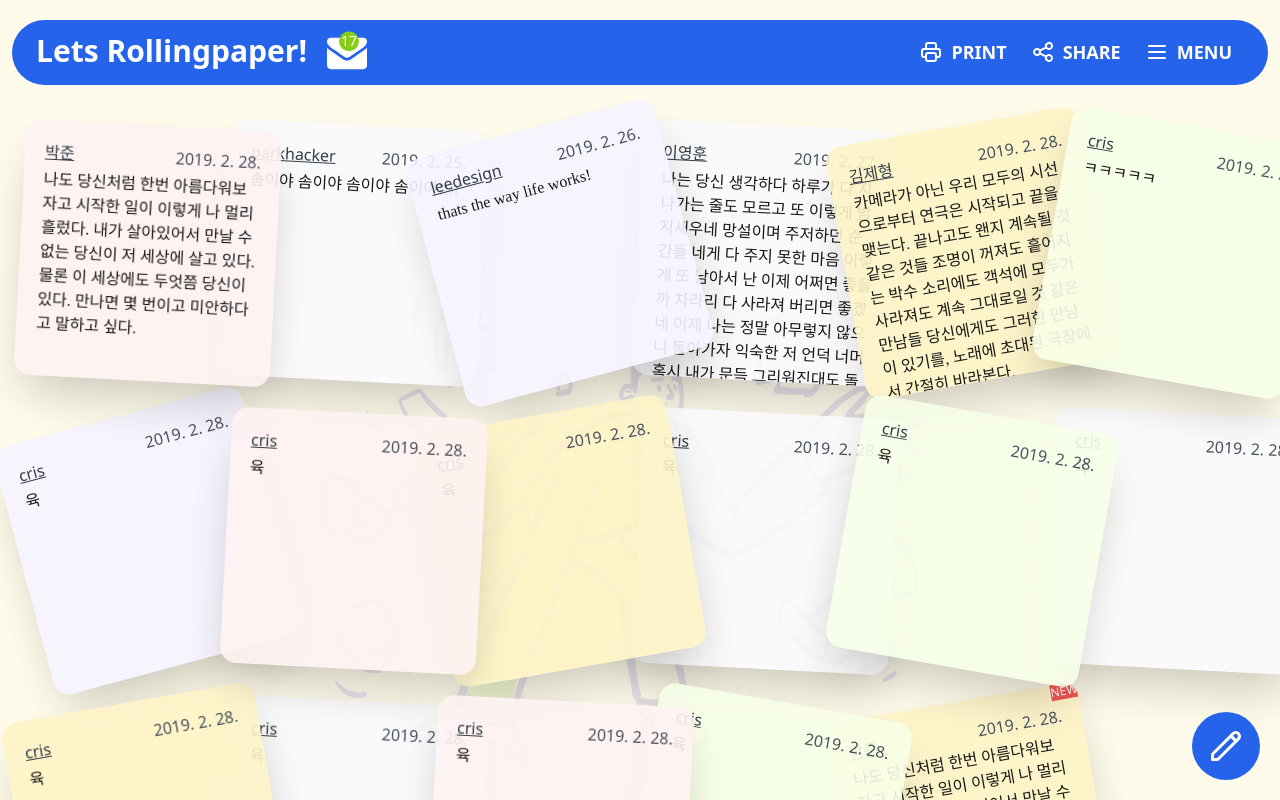
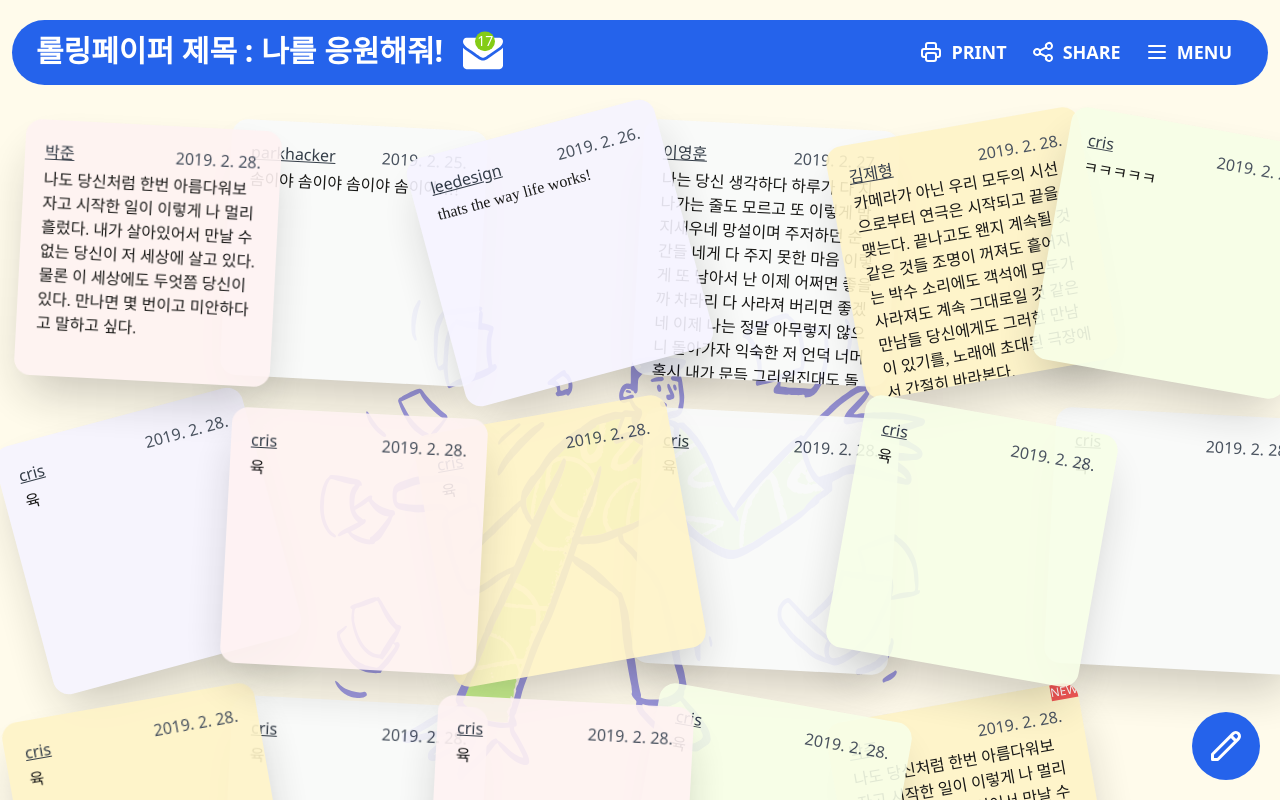
Before and after one commit to Leekyeongmi/hello-post, a React (Create React App) app in the folder client/: page /posts in a window 1280 px wide. Built offline with nearby package versions, Linux system fonts and the light colour scheme; no server answers; the HTML template or start-up script is replaced by a standard one; a web font is replaced by a local one.

Commit message:
배포 테스트

```diff
--- a/client/src/components/Navbar.js
+++ b/client/src/components/Navbar.js
@@ -22,8 +22,8 @@ export default function Navbar({
         <div className="container px-4 mx-auto flex flex-wrap items-center justify-between">
           <div className="w-full relative flex justify-between lg:w-auto lg:static lg:block lg:justify-start">
             <div className="flex">
-              <h1 className="font-bold text-3xl text-white leading-tight cursor-pointer">
-                Lets Rollingpaper!
+              <h1 className="font-bold text-3xl text-white leading-tight">
+                롤링페이퍼 제목 : 나를 응원해줘!
               </h1>
               <button
                 type="button"
--- a/client/src/pages/Rollingpaper.js
+++ b/client/src/pages/Rollingpaper.js
@@ -85,7 +85,7 @@ export default function Rollingpaper({
       ></Navbar>
       <main onClick={() => setShowSidemenu(false)}>
         <img
-          className="absolute bottom-5 left-1/4 w-1/2 opacity-10"
+          className="absolute bottom-5 left-1/4 w-1/2 opacity-40"
           src={image}
         ></img>
         <div className="mr-6 mx-5 my-7">
```
